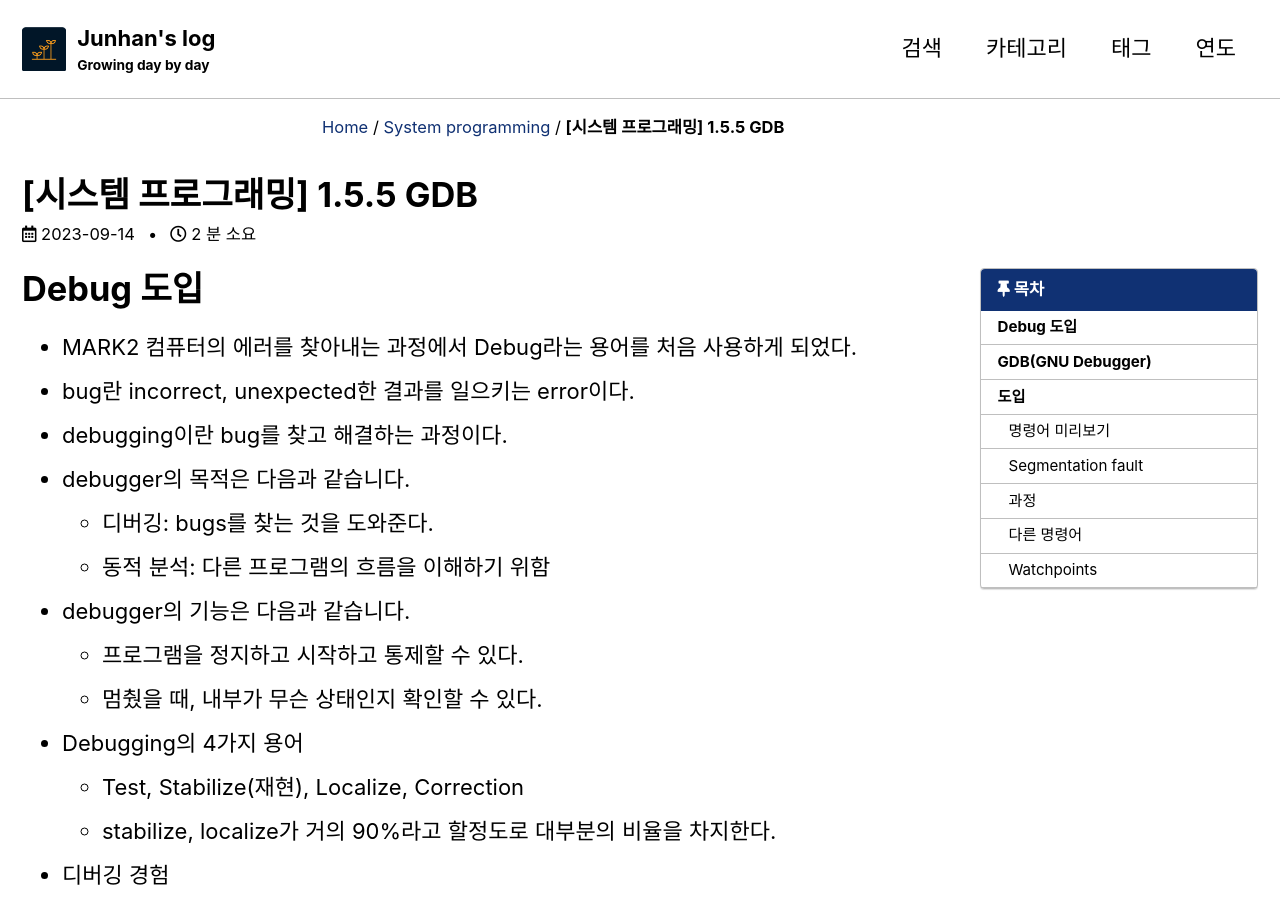
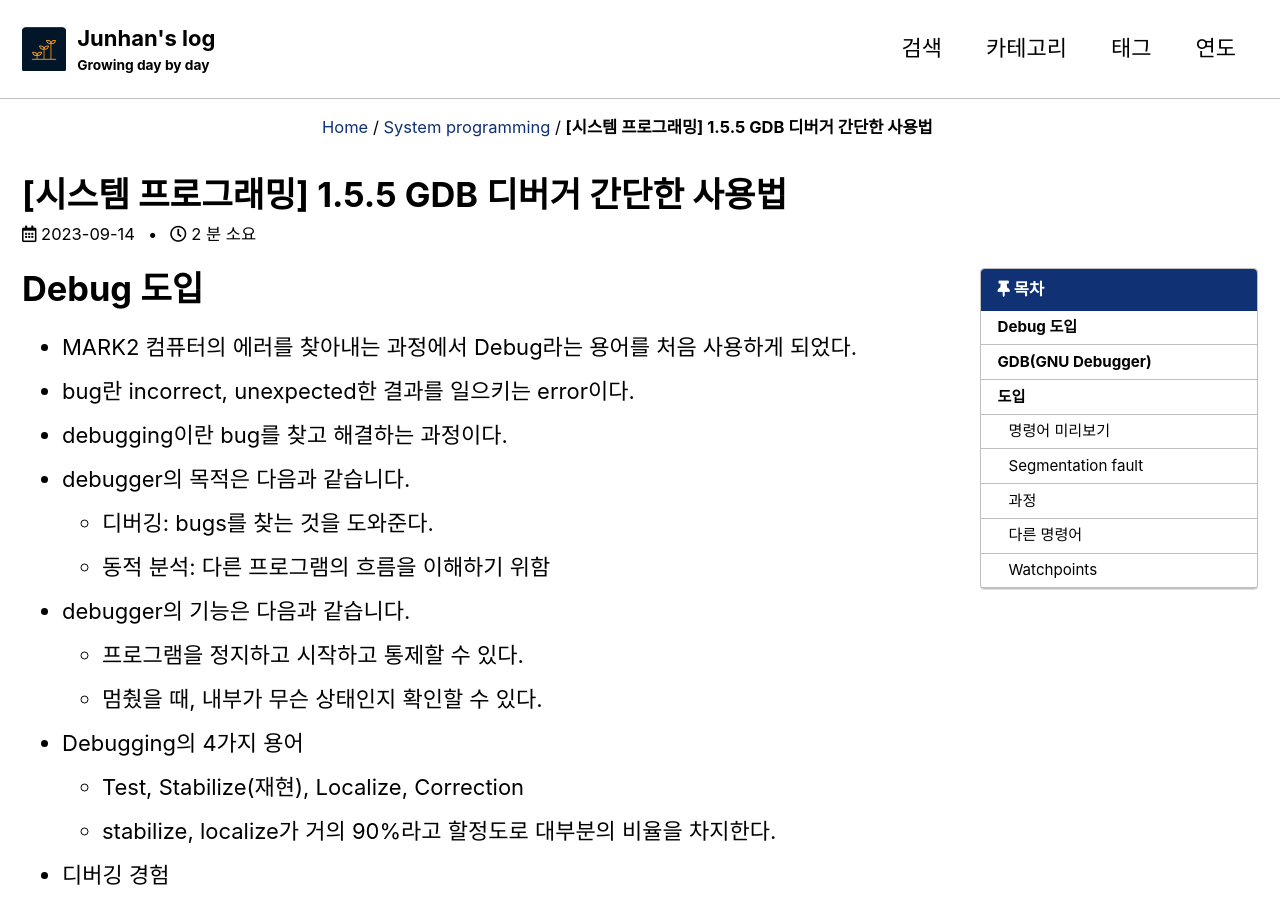
Before and after one commit to junhanjeong/junhanjeong.github.io, a Jekyll site: the page built from _posts/2023-09-14-gdbPractice.md, in a window 1280 px wide and 900 px high. Built offline with Jekyll 4.4.1, drawn with Linux system fonts in a browser that asks for light colours; cached includes are drawn as plain includes; comment, search, counter and statistics services are not loaded.

Commit message:
sp gdb 글 제목 수정

```diff
--- a/_posts/2023-09-14-gdbPractice.md
+++ b/_posts/2023-09-14-gdbPractice.md
@@ -1,6 +1,6 @@
 ---
 layout: single
-title: "[시스템 프로그래밍] 1.5.5 GDB"
+title: "[시스템 프로그래밍] 1.5.5 GDB 디버거 간단한 사용법"
 typora-root-url: ../
 categories: System-Programming
 tags: [GDB]
```
